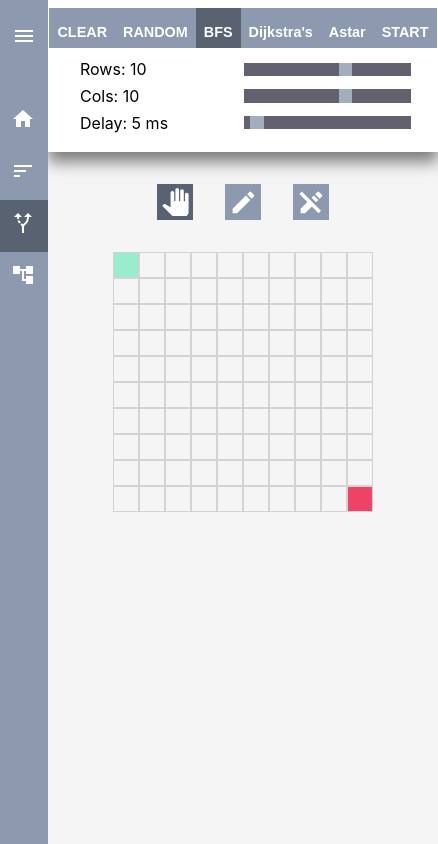
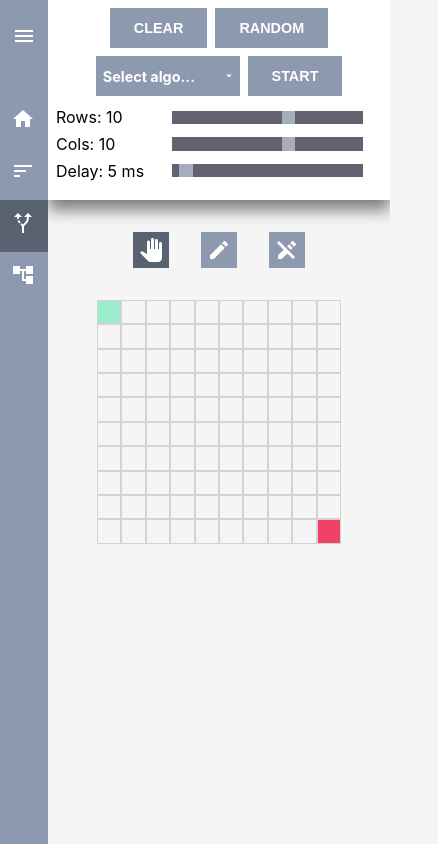
Before and after one commit to nchalimba/algo_visualizer, a Next.js app: page /pathfinding in a window 390 px wide. Shown: the whole page, 438 px wide, since content can reach past the window. Built offline with nearby package versions, Linux system fonts and the light colour scheme.

Commit message:
feat: made pathfinding responsive

```diff
--- a/components/pathfinding/Grid.jsx
+++ b/components/pathfinding/Grid.jsx
@@ -95,19 +95,19 @@ const Grid = ({
           className={`btn icon-btn ${mode === 'move' && 'btn-active'}`}
           onClick={() => toggleMode('move')}
         >
-          <MdPanTool size="2em" />
+          <MdPanTool size="1.5rem" />
         </button>
         <button
           className={`btn icon-btn ${mode === 'paint' && 'btn-active'}`}
           onClick={() => toggleMode('paint')}
         >
-          <MdEdit size="2em" />
+          <MdEdit size="1.5rem" />
         </button>
         <button
           className={`btn icon-btn ${mode === 'erase' && 'btn-active'}`}
           onClick={() => toggleMode('erase')}
         >
-          <MdEditOff size="2em" />
+          <MdEditOff size="1.5rem" />
         </button>
       </div>
       <div
--- a/components/pathfinding/Navbar.jsx
+++ b/components/pathfinding/Navbar.jsx
@@ -1,11 +1,11 @@
 import React, { useEffect, useState } from 'react';
 import styles from '../../styles/pathfinding/Navbar.module.css';
 import nodeStyles from '../../styles/pathfinding/Node.module.css';
-import TypeButton from './TypeButton';
 import { astar } from '../../utils/pathfinding/astar';
 import { bfs } from '../../utils/pathfinding/bfs';
 import { visualizePath } from '../../utils/pathfinding/visualize';
 import { dijkstras } from '../../utils/pathfinding/dijkstras';
+import Select from '../Select';
 
 export class Node {
   constructor(i, j, random = false, isStart = false, isEnd = false) {
@@ -17,6 +17,12 @@ export class Node {
     this.weight = 1;
   }
 }
+
+const algoOptions = [
+  { label: 'BFS', value: 'bfs' },
+  { label: "Dijkstra's", value: 'dijkstras' },
+  { label: 'A* Search', value: 'astar' },
+];
 
 const Navbar = ({
   grid,
@@ -32,7 +38,7 @@ const Navbar = ({
   const [amountCols, setAmountCols] = useState(10);
   const [amountRows, setAmountRows] = useState(10);
   const [delay, setDelay] = useState(5);
-  const [algoType, setAlgoType] = useState('bfs');
+  const [algoType, setAlgoType] = useState();
   const [isInitialStart, setIsInitialStart] = useState(true);
 
   const initializeGrid = () => {
@@ -116,6 +122,7 @@ const Navbar = ({
   };
 
   const handleStart = (disableAnimation = false) => {
+    if (!algoType) return;
     setDisableControls(true);
     unstyleGrid();
     const startNode = grid[startNodePosition.x][startNodePosition.y];
@@ -159,23 +166,12 @@ const Navbar = ({
         >
           Random
         </button>
-        <TypeButton
-          currentType="bfs"
-          type={algoType}
-          label="BFS"
-          setType={setAlgoType}
-        />
-        <TypeButton
-          currentType="dijkstras"
-          type={algoType}
-          label="Dijkstra's"
-          setType={setAlgoType}
-        />
-        <TypeButton
-          currentType="astar"
-          type={algoType}
-          label="Astar"
-          setType={setAlgoType}
+
+        <Select
+          options={algoOptions}
+          value={algoOptions.find((option) => option.value === algoType)}
+          placeholder="Select algo..."
+          onChange={(value) => setAlgoType(value.value)}
         />
 
         <button
--- a/styles/pathfinding/Navbar.module.css
+++ b/styles/pathfinding/Navbar.module.css
@@ -34,14 +34,25 @@
 }
 
 @media (max-width: 1200px) {
-  .buttons > button {
+}
+
+@media (max-width: 768px) {
+  .buttons button {
     margin-left: 0;
     margin-right: 0;
   }
+  .slider {
+    margin: 0 0.5em;
+  }
+  .slider > label {
+    width: 10em;
+    margin-left: 0.5em;
+  }
 }
 
-@media (max-width: 768px) {
-  .buttons > button {
-    padding: 1rem 0.5rem;
+@media (max-width: 540px) {
+  .buttons {
+    flex-wrap: wrap;
+    gap: 0.5em;
   }
 }
--- a/styles/pathfinding/Node.module.css
+++ b/styles/pathfinding/Node.module.css
@@ -67,6 +67,12 @@
     height: 1.5em;
   }
 }
+@media (max-width: 540px) {
+  .node {
+    width: 1.4em;
+    height: 1.4em;
+  }
+}
 
 .isWall {
   background-color: var(--secondary);
```
